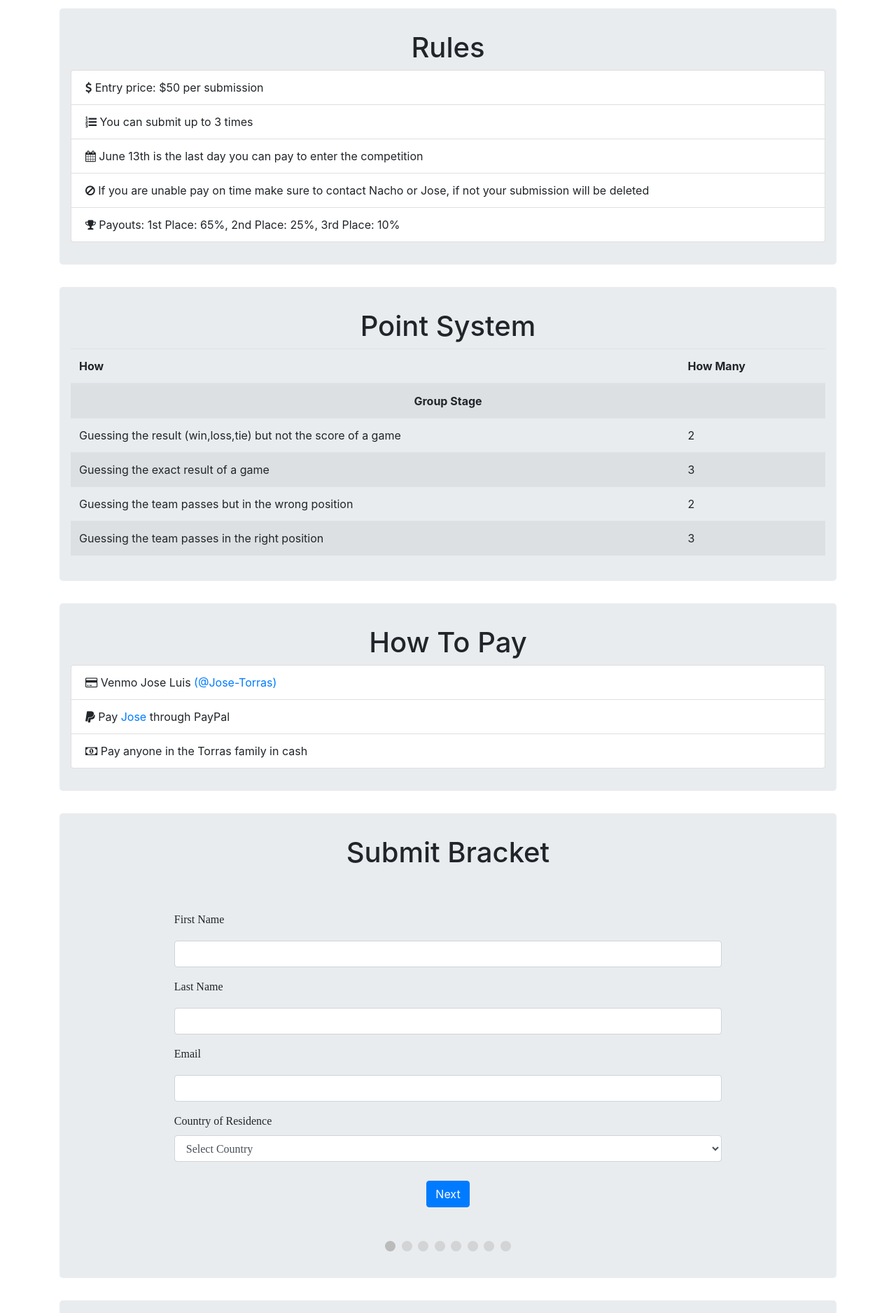
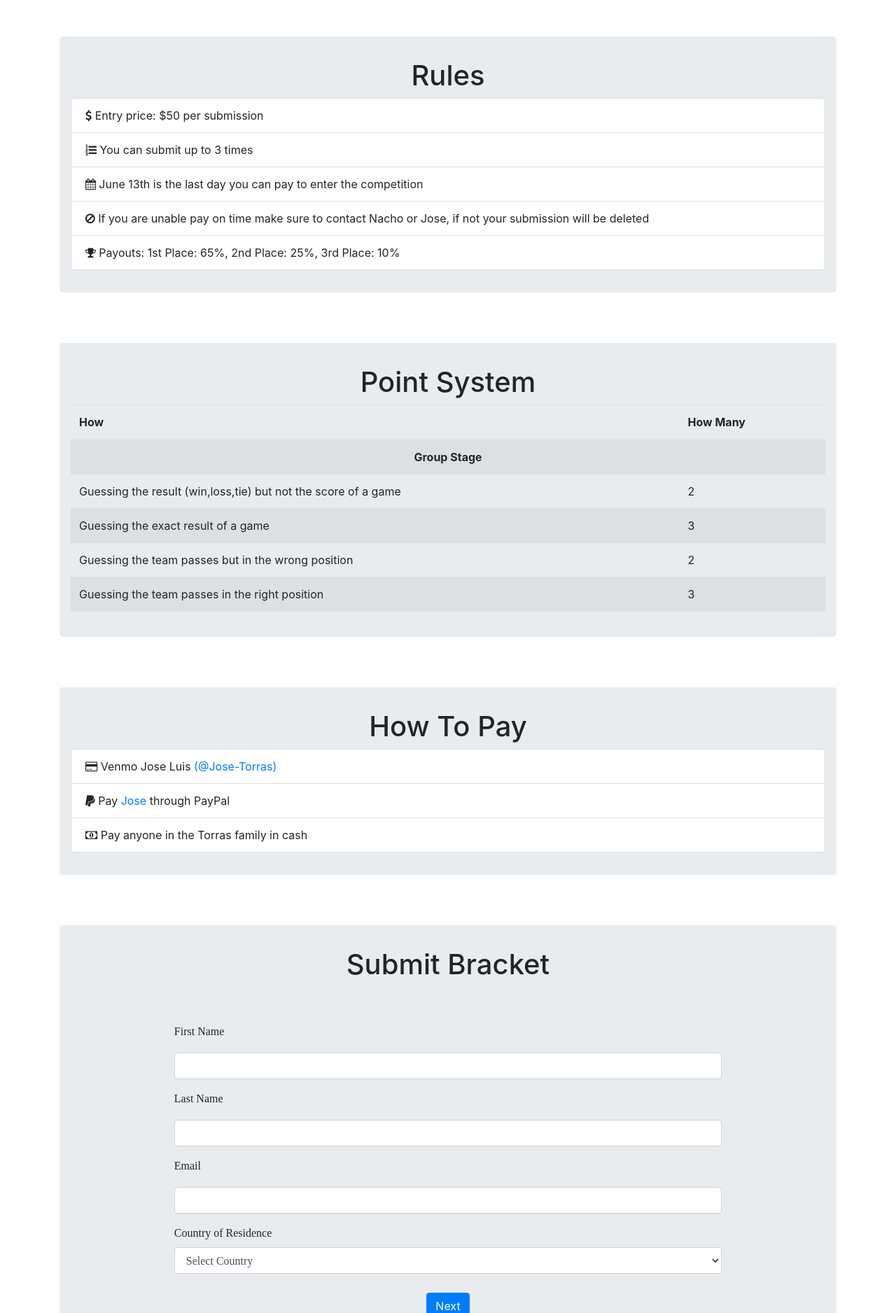
Before and after one commit to itorras13/wc2018, a Flask app: page / in a window 1280 px wide. Shown: the part 58-1934 px from the top of the page at 70% size. Run offline with Flask 2, Linux system fonts and the light colour scheme; data that the repository does not hold is empty; some libraries are stand-ins or nearby versions.

Commit message:
add padding

```diff
--- a/static/css/app.css
+++ b/static/css/app.css
@@ -4,6 +4,14 @@
 
 body {
   padding-top: 70px;
+}
+
+#rules,
+#points,
+#form,
+#payment,
+#standings {
+  padding-top: 40px;
 }
 
 .scrollableTable {
```
